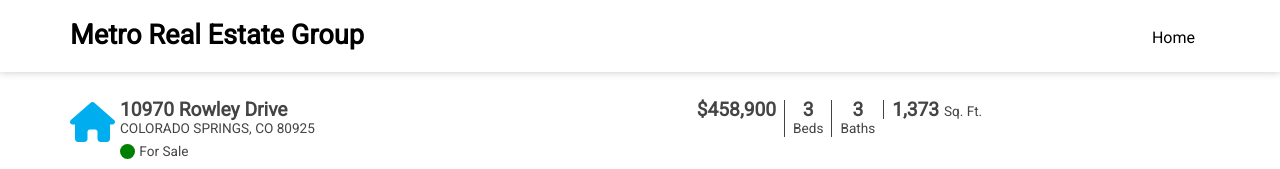
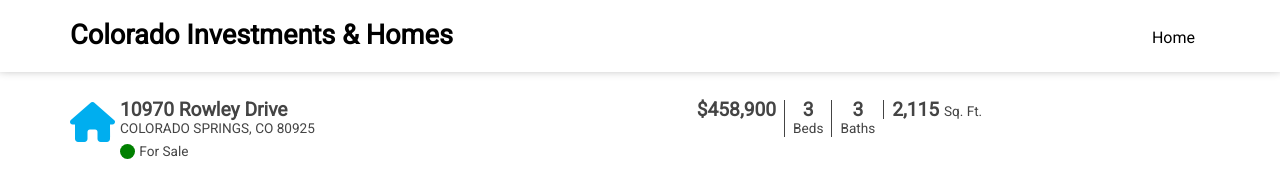
Before and after one commit to kaivont85/10970-Rowley-Drive, a plain HTML site: page index.html in a window 1280 px wide. Shown: the top 169 px of the page. Drawn offline with nearby package versions, Linux system fonts and the light colour scheme; some packages are replaced by stand-ins of ours.

Commit message:
changes to website name and square footage

```diff
--- a/index.html
+++ b/index.html
@@ -5,7 +5,7 @@
   <meta charset="UTF-8">
   <meta name="viewport" content="width=device-width, initial-scale=1.0">
   <meta http-equiv="X-UA-Compatible" content="ie=edge">
-  <title>10970 Rowley Drive Colorado Springs, CO 80925 - Metro Real Estate Group</title>
+  <title>10970 Rowley Drive Colorado Springs, CO 80925 - Colorado Investments & Homes </title>
 
   <link rel="stylesheet" type="text/css" href="https://cdn.jsdelivr.net/npm/slick-carousel@1.8.1/slick/slick.css" />
   <link href="css/style.css" type="text/css" rel="Stylesheet" />
@@ -19,7 +19,7 @@
   <main>
     <header>
       <div class="flex container">
-        <a id="logo" href="#">Metro Real Estate Group</a>
+        <a id="logo" href="#">Colorado Investments & Homes</a>
         <nav>
           <button id="nav-toggle" class="hamburger-menu">
             <span class="strip"></span>
@@ -76,7 +76,7 @@
           </div>
           <div class="sqft">
             <div class="padded-inner-container">
-              <strong>1,373 <small>Sq. Ft.</small></strong>
+              <strong>2,115 <small>Sq. Ft.</small></strong>
             </div>
           </div>
           <!-- <small class="year-built">Built: 2019</small> -->
```
